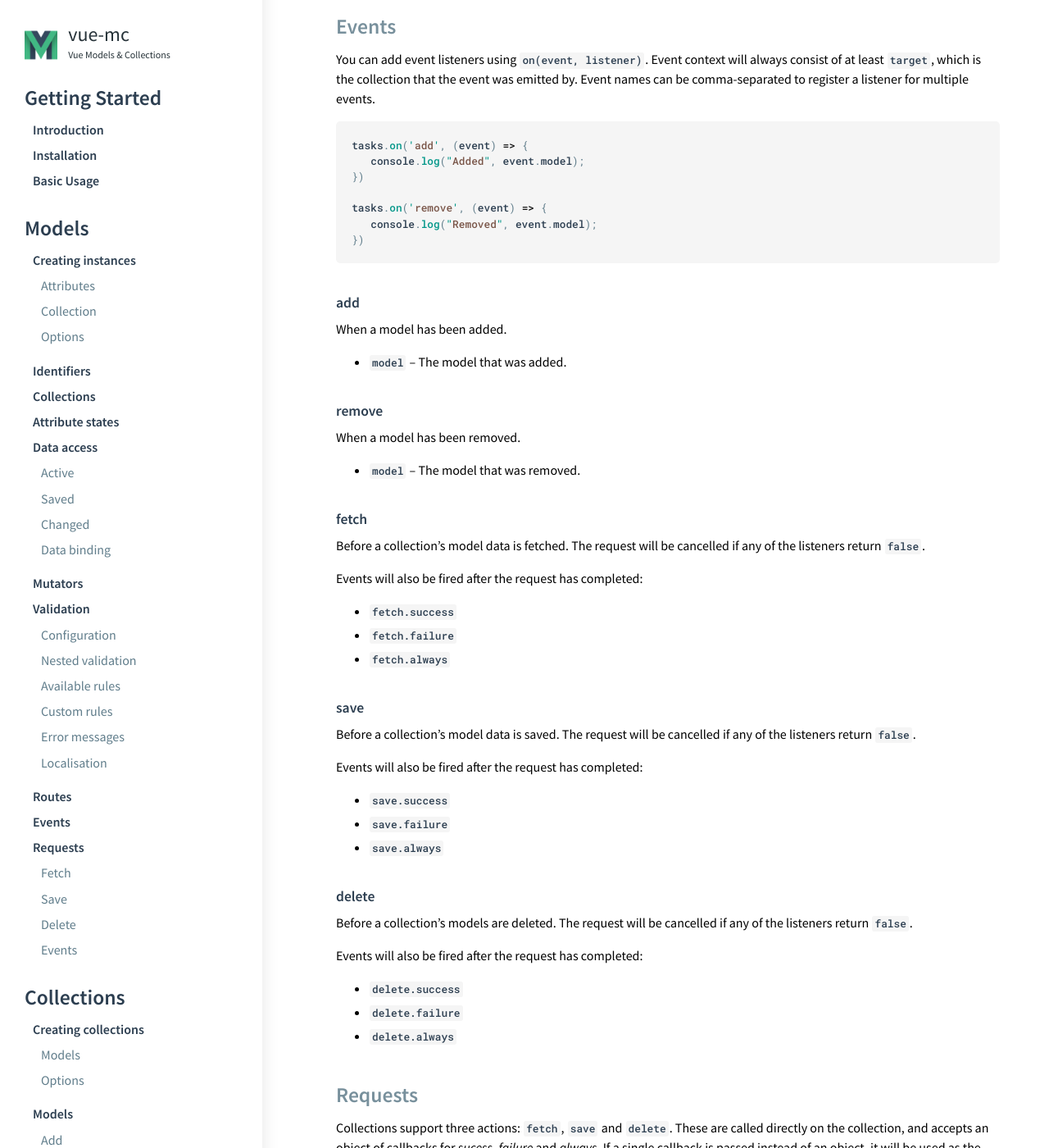
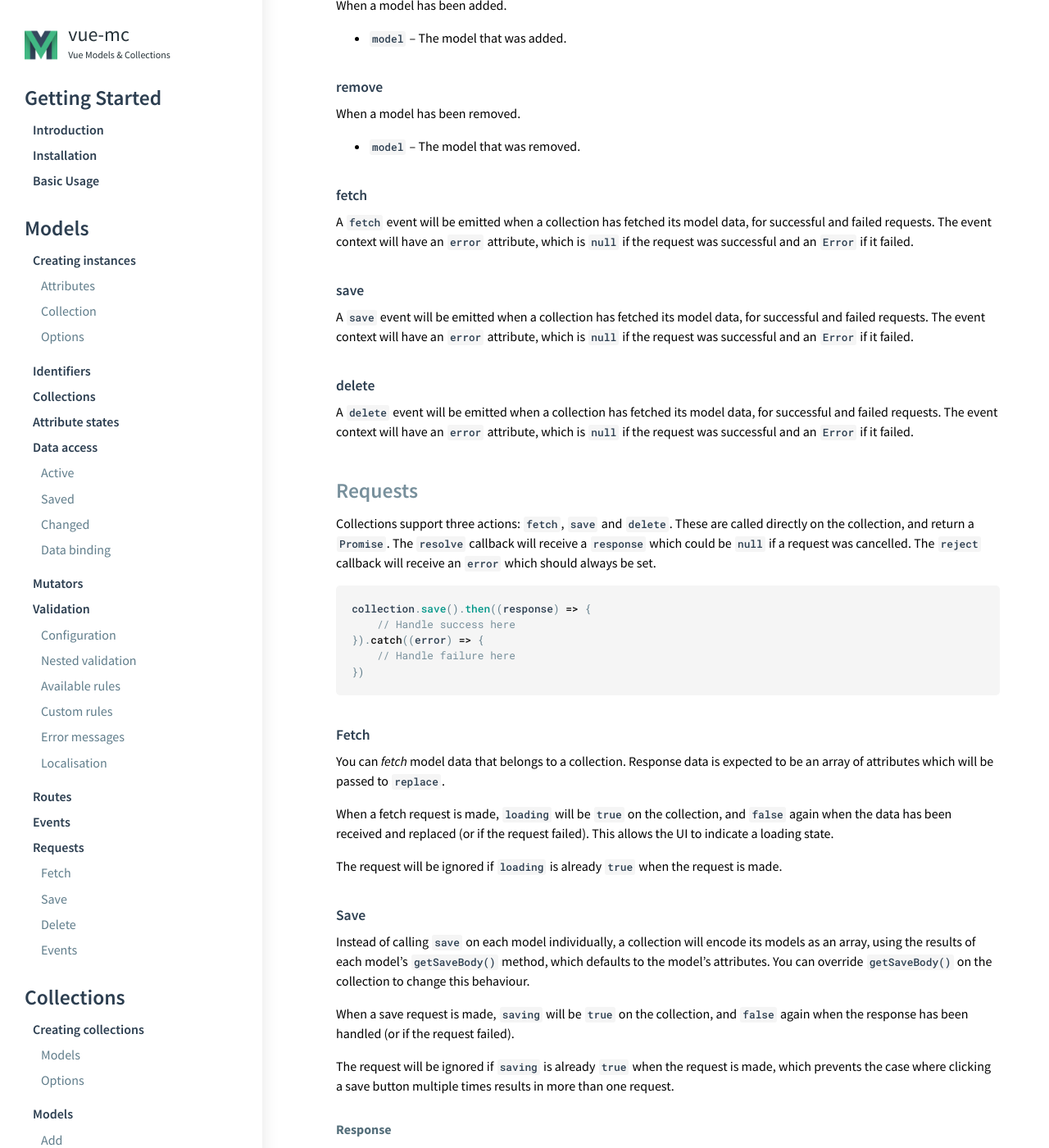
Before and after one commit to FiguredLimited/vue-mc, a Jekyll site: the page built from docs/templates/main.md, in a window 1280 px wide and 1400 px high, scrolled down 26327 px. Shown: the whole window at 82% size. Built offline with Jekyll 4.4.1, drawn with Linux system fonts in a browser that asks for light colours; some of the changed text lies outside the part shown.

Commit message:
Update docs to use promises rather than callbacks

```diff
--- a/docs/_includes/collections.md
+++ b/docs/_includes/collections.md
@@ -59,9 +59,9 @@ class TaskList extends Collection {
 |-------------------------+------------+-------------------+------------------------------------------------------------------------------------------------------------------------------------|
 | `methods`               | `Object`   |                   | HTTP request methods.                                                                                                              |
 |-------------------------+------------+-------------------+------------------------------------------------------------------------------------------------------------------------------------|
-| `routeParameterPattern` | `Regex`    | `/\{([\w-.]*)\}/` | Route parameter group matching pattern.                                                                                            |
+| `routeParameterPattern` | `Regex`    | `/\{([^}]+)\}/`   | Route parameter group matching pattern.                                                                                            |
 |-------------------------+------------+-------------------+------------------------------------------------------------------------------------------------------------------------------------|
-| `useDeleteBody`         | `Boolean`  | `false`           | Whether this collection should send model identifiers as JSON data in the body of a delete request, instead of a query parameter.  |
+| `useDeleteBody`         | `Boolean`  | `true`            | Whether this collection should send model identifiers as JSON data in the body of a delete request, instead of a query parameter.  |
 |-------------------------+------------+-------------------+------------------------------------------------------------------------------------------------------------------------------------|
 
 ##### Default request methods
@@ -223,55 +223,35 @@ When a model has been removed.
 - `model` -- The model that was removed.
 
 ### fetch {#collection-events-fetch}
-Before a collection's model data is fetched.
-The request will be cancelled if any of the listeners return `false`.
 
-Events will also be fired after the request has completed:
-- `fetch.success`
-- `fetch.failure`
-- `fetch.always`
+A `fetch` event will be emitted when a collection has fetched its model data, for
+successful and failed requests. The event context will have an `error` attribute,
+which is `null` if the request was successful and an `Error` if it failed.
 
 ### save {#collection-events-save}
-Before a collection's model data is saved.
-The request will be cancelled if any of the listeners return `false`.
 
-Events will also be fired after the request has completed:
-- `save.success`
-- `save.failure`
-- `save.always`
+A `save` event will be emitted when a collection has fetched its model data, for
+successful and failed requests. The event context will have an `error` attribute,
+which is `null` if the request was successful and an `Error` if it failed.
 
 ### delete {#collection-events-delete}
-Before a collection's models are deleted.
-The request will be cancelled if any of the listeners return `false`.
 
-Events will also be fired after the request has completed:
-- `delete.success`
-- `delete.failure`
-- `delete.always`
+A `delete` event will be emitted when a collection has fetched its model data, for
+successful and failed requests. The event context will have an `error` attribute,
+which is `null` if the request was successful and an `Error` if it failed.
 
 ## Requests {#collection-requests}
 
 Collections support three actions: `fetch`, `save` and `delete`. These are called
-directly on the collection, and accepts an object of callbacks for *sucess*, *failure* and *always*.
-If a single callback is passed instead of an object, it will be used as the *always* handler.
+directly on the collection, and return a `Promise`. The `resolve` callback will
+receive a `response` which could be `null` if a request was cancelled. The `reject`
+callback will receive an `error` which should always be set.
 
 {% highlight js %}
-collection.save();
-
-collection.save({
-    success: (response) => {
-        // Handle success here
-    },
-    failure: (error, response) => {
-        // Handle failure here
-    },
-    always: (error, response) => {
-        // Handle success or failure here
-    }
-})
-
-collection.save((error, response) => {
-    // Handle success or failure here
+collection.save().then((response) => {
+    // Handle success here
+}).catch((error) => {
+    // Handle failure here
 })
 
 {% endhighlight %}
@@ -290,7 +270,7 @@ The request will be ignored if `loading` is already `true` when the request is m
 ### Save {#collection-request-save}
 
 Instead of calling `save` on each model individually, a collection will encode its
-models as an array., using the results of each model's `getSaveBody()` method, which
+models as an array, using the results of each model's `getSaveBody()` method, which
 defaults to the model's attributes. You can override `getSaveBody()` on the collection
 to change this behaviour.
 
@@ -351,15 +331,12 @@ again when the response has been handled (or if the request failed).
 The request will be ignored if `deleting` is already `true` when the request is made.
 
 ### Events {#collection-request-events}
-Events will also be fired on the collection after the request has completed:
-- `{action}.success`
-- `{action}.failure`
-- `{action}.always`
+Events for `save`, `fetch`, and `delete` will be emitted on the collection after
+a request has completed:
 
 {% highlight js %}
-collection.on('save.success', (event) => {
-    // event.error
-    // event.response
+collection.on('save', (event) => {
+    // event.error will be set if the action failed
 })
 {% endhighlight %}
 
--- a/docs/_includes/models.md
+++ b/docs/_includes/models.md
@@ -81,7 +81,7 @@ task2.option('editable'); // false
 |-------------------------+------------+-------------------+-------------------------------------------------------------------------------------------------------------------------------------------------------------------------------------------|
 | `overwriteIdentifier`   | `Boolean`  | `false`           | Whether this model should allow an existing identifier to be overwritten on update.                                                                                                       |
 |-------------------------+------------+-------------------+-------------------------------------------------------------------------------------------------------------------------------------------------------------------------------------------|
-| `routeParameterPattern` | `Regex`    | `/\{([\w-.]*)\}/` | Route parameter matching pattern.                                                                                                                                                         |
+| `routeParameterPattern` | `Regex`    | `/\{([^}]+)\}/`   | Route parameter matching pattern.                                                                                                                                                         |
 |-------------------------+------------+-------------------+-------------------------------------------------------------------------------------------------------------------------------------------------------------------------------------------|
 | `patch`                 | `Boolean`  | `false`           | Whether this model should perform a "patch" on update (only send attributes that have changed).                                                                                           |
 |-------------------------+------------+-------------------+-------------------------------------------------------------------------------------------------------------------------------------------------------------------------------------------|
@@ -918,26 +918,15 @@ Events will also be fired after the request has completed:
 ## Requests {#model-requests}
 
 Models support three actions: `fetch`, `save` and `delete`. These are called
-directly on the model, and accepts an object of callbacks for *sucess*, *failure* and *always*.
-If a single callback is passed instead of an object, it will be used as the *always* handler.
+directly on the model, and return a `Promise`. The `resolve` callback will
+receive a `response` which could be `null` if a request was cancelled. The `reject`
+callback will receive an `error` which should always be set.
 
 {% highlight js %}
-model.save();
-
-model.save({
-    success: (response) => {
-        // Handle success here
-    },
-    failure: (error, response) => {
-        // Handle failure here
-    },
-    always: (error, response) => {
-        // Handle success or failure here
-    }
-})
-
-model.save((error, response) => {
-    // Handle success or failure here
+model.save().then((response) => {
+    // Handle success here
+}).catch((error) => {
+    // Handle failure here
 })
 
 {% endhighlight %}
@@ -1019,14 +1008,11 @@ the request is successful.
 
 
 ### Events {#model-request-events}
-Events will also be fired on the model after the request has completed:
-- `{action}.success`
-- `{action}.failure`
-- `{action}.always`
+Events for `save`, `fetch`, and `delete` will be emitted on the model after
+a request has completed:
 
 {% highlight js %}
-model.on('save.success', (event) => {
-    // event.error
-    // event.response
+model.on('save', (event) => {
+    // event.error will be set if the action failed
 })
 {% endhighlight %}
--- a/src/Structures/Model.js
+++ b/src/Structures/Model.js
@@ -711,7 +711,7 @@ class Model extends Base {
         Vue.set(this, 'fatal',   true);
         Vue.set(this, 'loading', false);
 
-        this.emit('fetch', {error });
+        this.emit('fetch', {error});
     }
 
     /**
@@ -957,7 +957,7 @@ class Model extends Base {
             this.onFatalSaveFailure(error);
         }
 
-        this.emit('save', {error });
+        this.emit('save', {error});
     }
 
     /**
@@ -982,7 +982,7 @@ class Model extends Base {
         Vue.set(this, 'deleting', false);
         Vue.set(this, 'fatal',    true);
 
-        this.emit('delete', {error });
+        this.emit('delete', {error});
     }
 
     /**
```
Also changed, not shown: src/Structures/Collection.js (+4 -4 lines).
